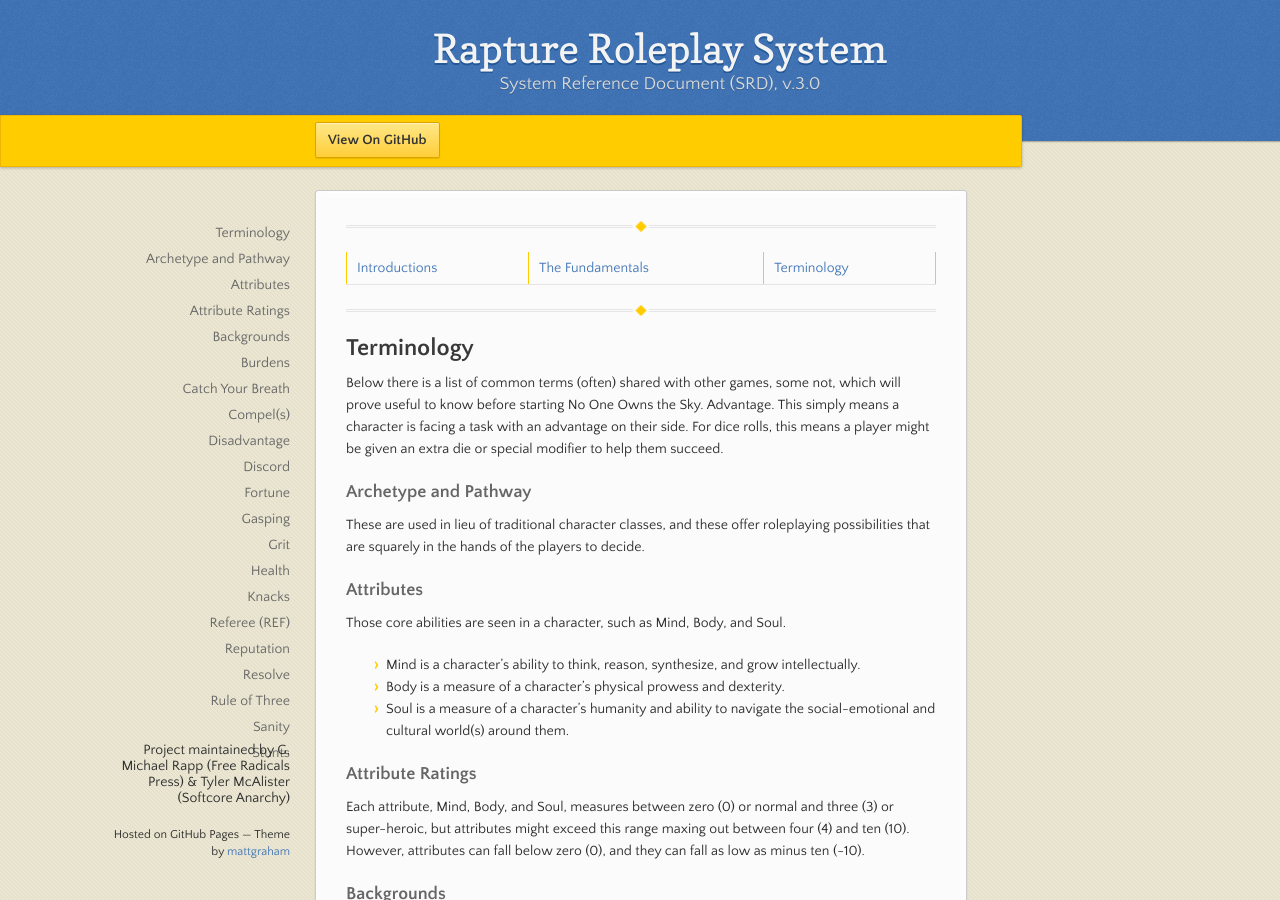
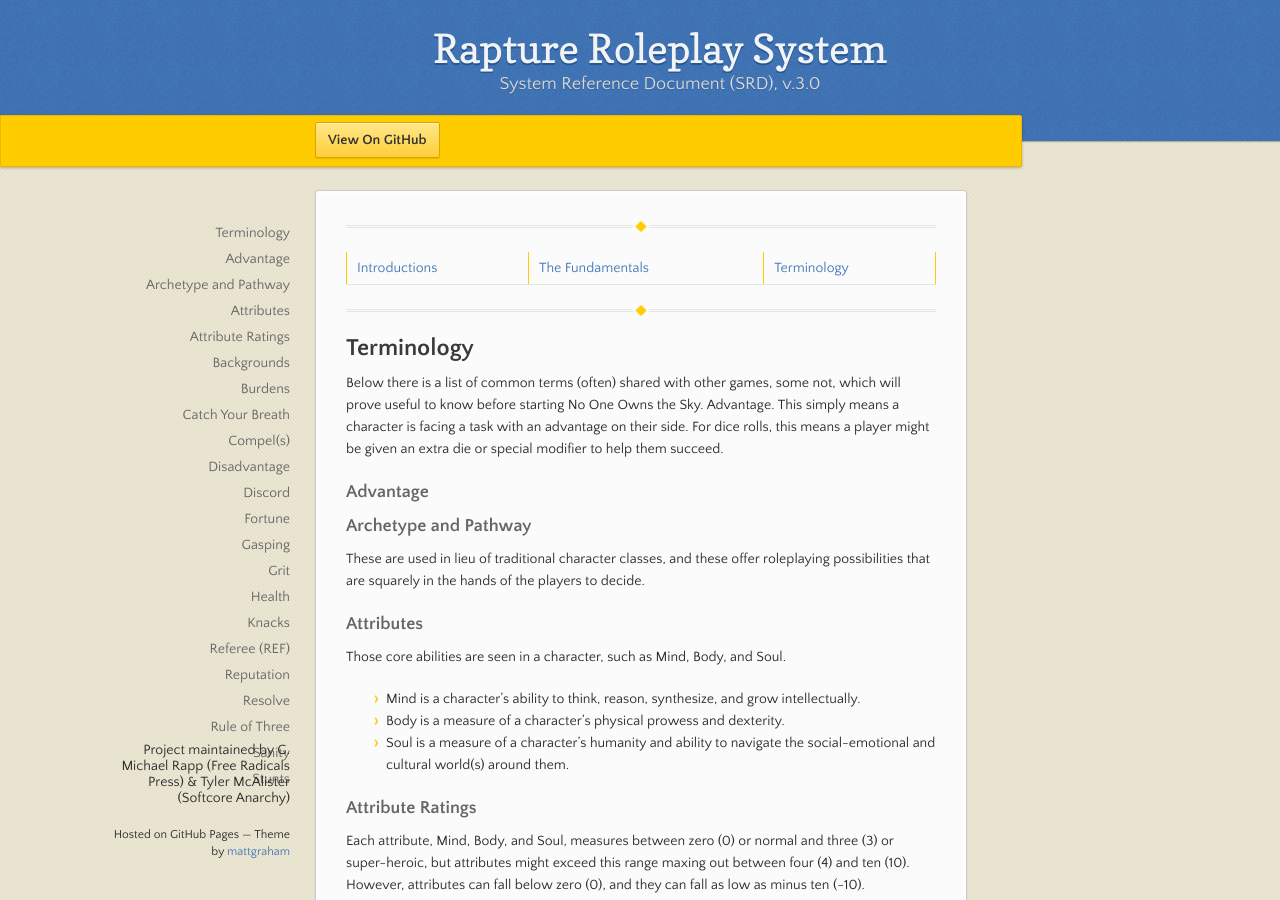
Before and after one commit to GMichaelRapp/rapture, a Jekyll site: the page built from terminology.md, in a window 1280 px wide and 900 px high. Built offline with Jekyll 4.4.1, drawn with Linux system fonts in a browser that asks for light colours.

Commit message:
Update terminology.md

```diff
--- a/terminology.md
+++ b/terminology.md
@@ -13,6 +13,8 @@ description: System Reference Document (SRD), v.3.0
 ## Terminology
 Below there is a list of common terms (often) shared with other games, some not, which will prove useful to know before starting No One Owns the Sky.
 Advantage. This simply means a character is facing a task with an advantage on their side. For dice rolls, this means a player might be given an extra die or special modifier to help them succeed.
+
+### Advantage
 
 ### Archetype and Pathway
 These are used in lieu of traditional character classes, and these offer roleplaying possibilities that are squarely in the hands of the players to decide.
```
